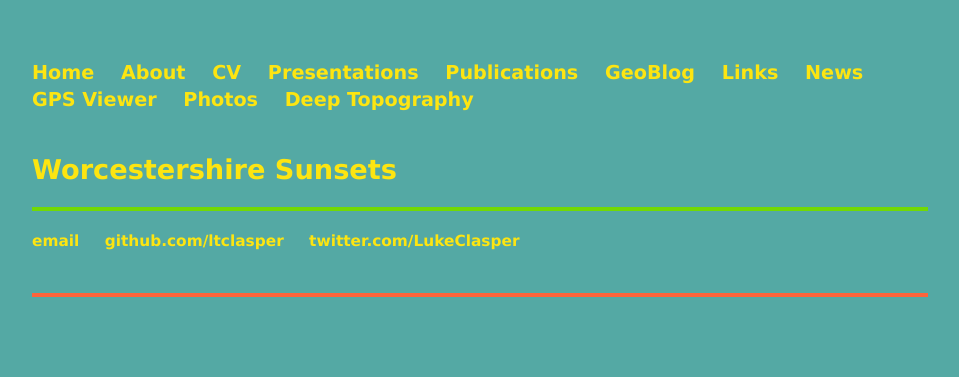
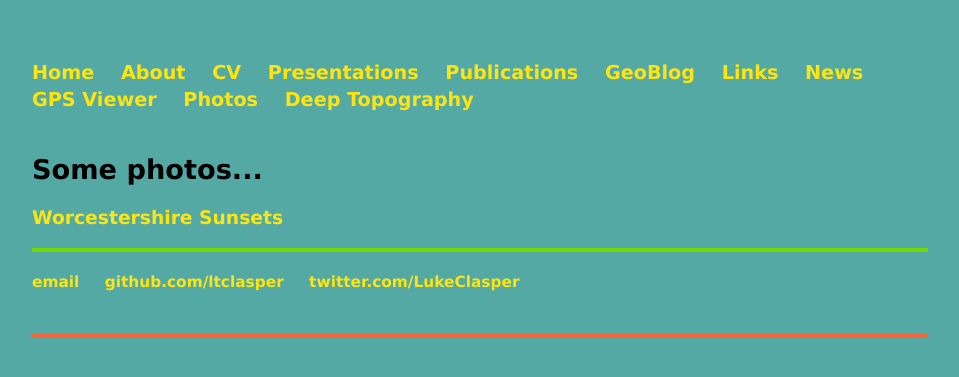
Before and after one commit to ltclasper/ltclasper.github.io, a Jekyll site: the page built from photos/index.html, in a window 1280 px wide. Shown: the top 377 px of the page, without its empty margins (160-1119 px from the left). Built offline with Jekyll 4.4.1, drawn with Linux system fonts in a browser that asks for light colours.

Commit message:
Update index.html

```diff
--- a/photos/index.html
+++ b/photos/index.html
@@ -3,4 +3,10 @@ layout: default
 title: Photos
 ---
 
-<h2><a href="/sunsets">Worcestershire Sunsets</a></h2>
+<div class="blurb">
+
+<h2>Some photos...</h2>
+
+<h3><a href="/sunsets">Worcestershire Sunsets</a></h3>
+
+</div><!-- /.blurb -->
```
